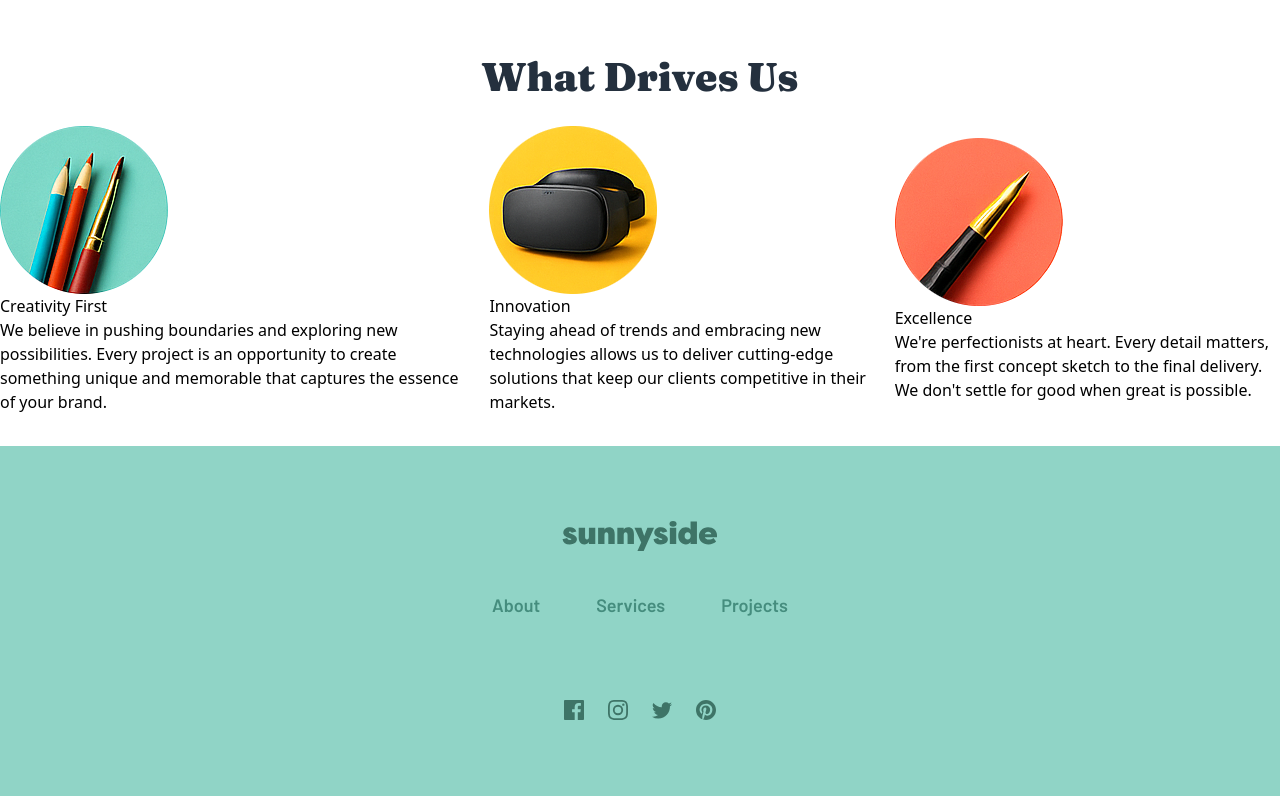
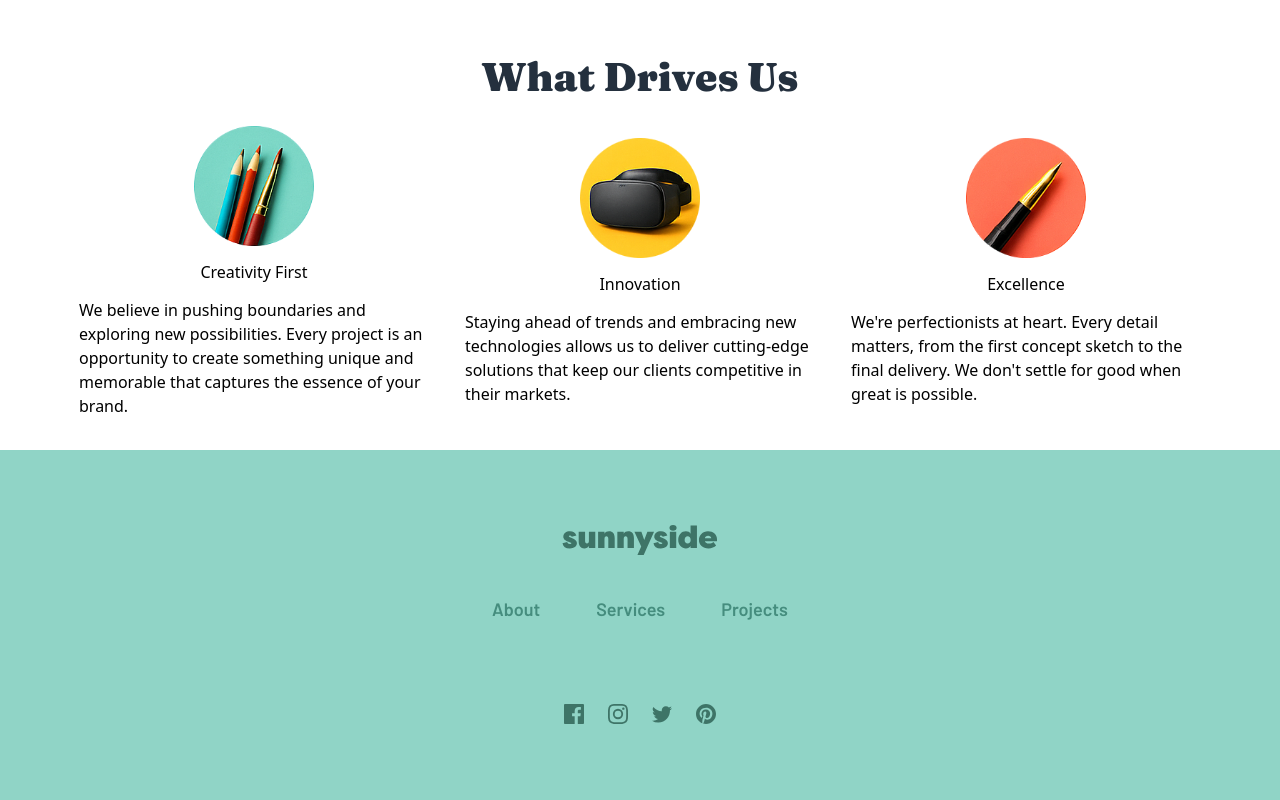
Before and after one commit to JakubM-I/agency-landing-page, a React (Vite) app: page /sunnyside/about in a window 1280 px wide. Shown: the part 1037-1837 px from the top of the page. Built offline with nearby package versions, Linux system fonts and the light colour scheme.

Commit message:
Add basic styles

```diff
--- a/src/features/about/Values/index.tsx
+++ b/src/features/about/Values/index.tsx
@@ -29,10 +29,10 @@ const values = [
    return (
       <div className="py-8">
          <SectionTitle title="What Drives Us" />
-         <div className="flex gap-3 flex-nowrap justify-center items-center">
+         <div className="flex gap-9 flex-nowrap justify-center items-center">
             {values.map((value) => (
-            <div key={value.id}>
-               <picture>
+            <div key={value.id} className="flex flex-col items-center justify-start gap-3.5 flex-[0_1_350px]">
+               <picture className="w-30">
                   <source srcSet={value.graphic} />
                   <img src={value.graphic} alt="" />
                </picture>
```
